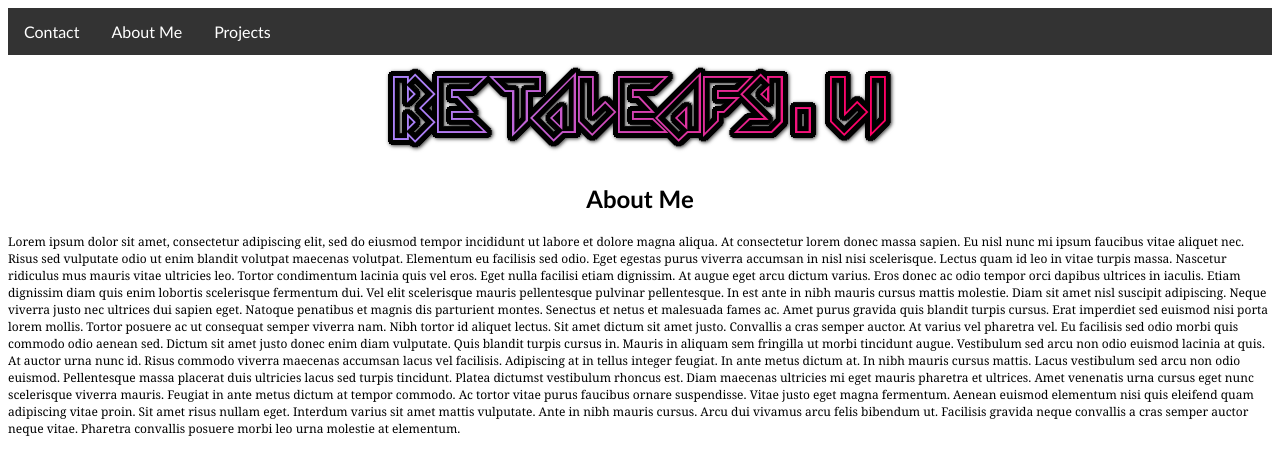
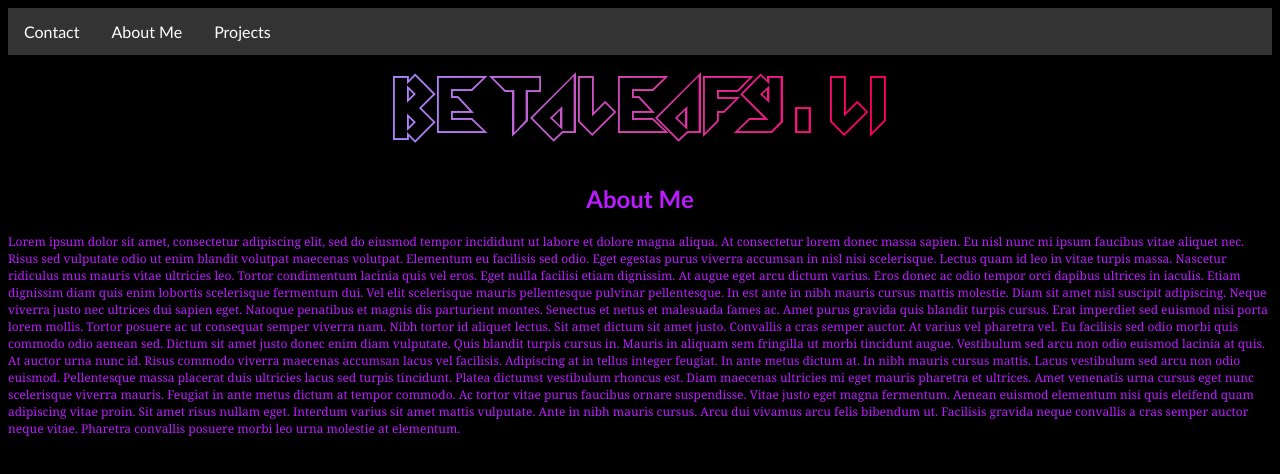
Before and after one commit to Betaleafy/betaleafy.github.io, a plain HTML site: page aboutme.html in a window 1280 px wide. Drawn offline with Linux system fonts and the light colour scheme.

Commit message:
Update style.css
redesign!!!

```diff
--- a/style.css
+++ b/style.css
@@ -1,5 +1,16 @@
 body{
     font-family:Calibri, Arial;
+    background-color:black;
+    color:rgb(187,28,255);
+}
+a{
+    color:rgb(15,53,245);
+}
+a:hover{
+    color:rgb(2,148,245);
+}
+a:visited{
+    color:rgb(15,53,245);
 }
 .navbar{
     list-style-type:none;
```
